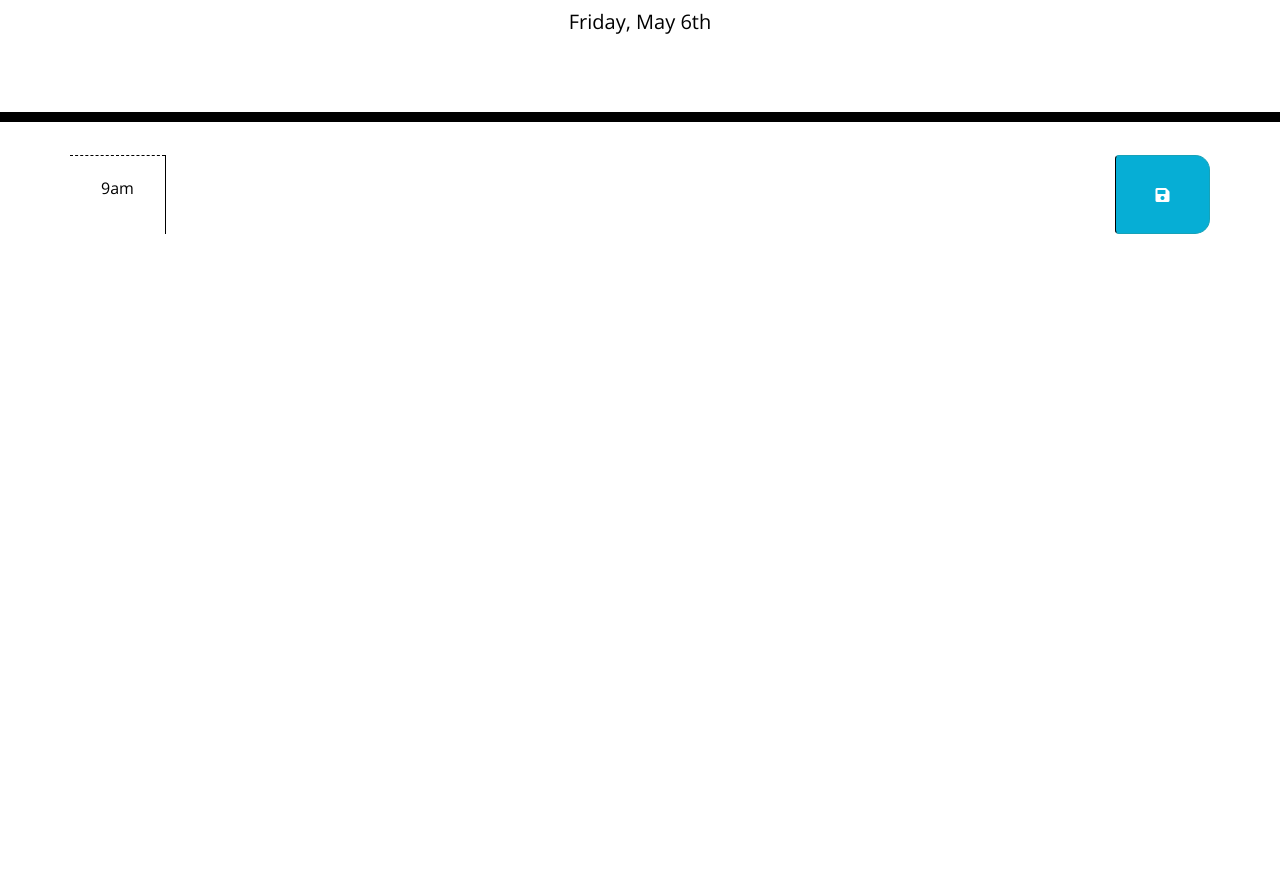
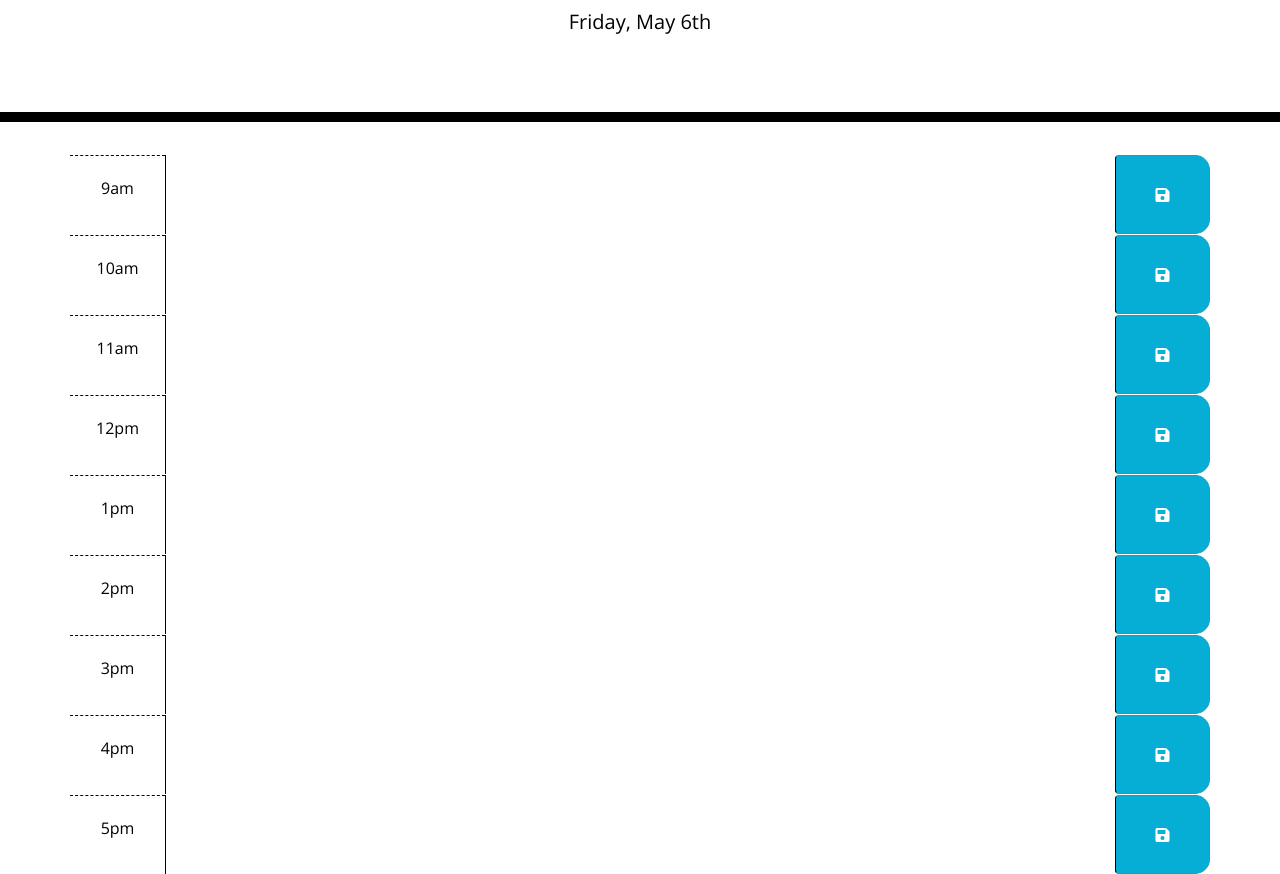
Before and after one commit to tkhobbes43/my-work-day-scheduler, a plain HTML site: page index.html in a window 1280 px wide. Shown: the part 182-1056 px from the top of the page. Before the commit the page ends 800 px from the top, so only its background shows below. Drawn offline with nearby package versions, Linux system fonts and the light colour scheme.

Commit message:
got first timeblock set, so copy and pasted 8 more so that there are enough for the working day, up to 5p

```diff
--- a/index.html
+++ b/index.html
@@ -36,6 +36,54 @@
         <button class="saveBtn col-md-1 btn btn-info" data-hour="9AM"><i class="fas fa-save"></i></button>
       </div>
 
+      <div class="row time-block">
+        <div class="hour col-md-1 pt-4">10am</div>
+        <textarea id="9" class="description col-xs-1 col-md-8 col-md-10"></textarea>
+        <button class="saveBtn col-md-1 btn btn-info" data-hour="9AM"><i class="fas fa-save"></i></button>
+      </div>
+
+      <div class="row time-block">
+        <div class="hour col-md-1 pt-4">11am</div>
+        <textarea id="9" class="description col-xs-1 col-md-8 col-md-10"></textarea>
+        <button class="saveBtn col-md-1 btn btn-info" data-hour="9AM"><i class="fas fa-save"></i></button>
+      </div>
+
+      <div class="row time-block">
+        <div class="hour col-md-1 pt-4">12pm</div>
+        <textarea id="9" class="description col-xs-1 col-md-8 col-md-10"></textarea>
+        <button class="saveBtn col-md-1 btn btn-info" data-hour="9AM"><i class="fas fa-save"></i></button>
+      </div>
+
+      <div class="row time-block">
+        <div class="hour col-md-1 pt-4">1pm</div>
+        <textarea id="9" class="description col-xs-1 col-md-8 col-md-10"></textarea>
+        <button class="saveBtn col-md-1 btn btn-info" data-hour="9AM"><i class="fas fa-save"></i></button>
+      </div>
+
+      <div class="row time-block">
+        <div class="hour col-md-1 pt-4">2pm</div>
+        <textarea id="9" class="description col-xs-1 col-md-8 col-md-10"></textarea>
+        <button class="saveBtn col-md-1 btn btn-info" data-hour="9AM"><i class="fas fa-save"></i></button>
+      </div>
+
+      <div class="row time-block">
+        <div class="hour col-md-1 pt-4">3pm</div>
+        <textarea id="9" class="description col-xs-1 col-md-8 col-md-10"></textarea>
+        <button class="saveBtn col-md-1 btn btn-info" data-hour="9AM"><i class="fas fa-save"></i></button>
+      </div>
+
+      <div class="row time-block">
+        <div class="hour col-md-1 pt-4">4pm</div>
+        <textarea id="9" class="description col-xs-1 col-md-8 col-md-10"></textarea>
+        <button class="saveBtn col-md-1 btn btn-info" data-hour="9AM"><i class="fas fa-save"></i></button>
+      </div>
+
+      <div class="row time-block">
+        <div class="hour col-md-1 pt-4">5pm</div>
+        <textarea id="9" class="description col-xs-1 col-md-8 col-md-10"></textarea>
+        <button class="saveBtn col-md-1 btn btn-info" data-hour="9AM"><i class="fas fa-save"></i></button>
+      </div>
+
     </div>
 
     <script src="https://cdnjs.cloudflare.com/ajax/libs/jquery/3.2.1/jquery.min.js"></script>
```
